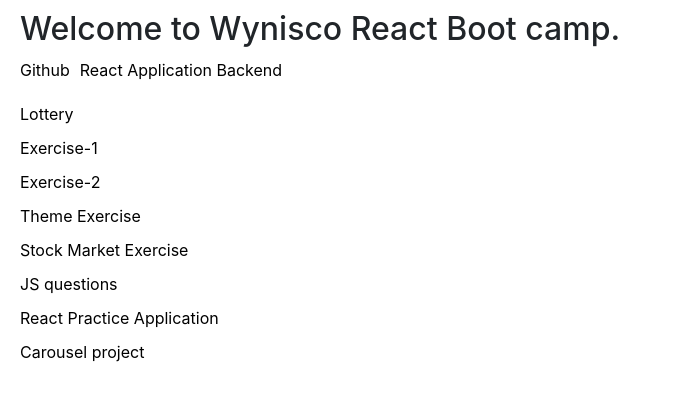
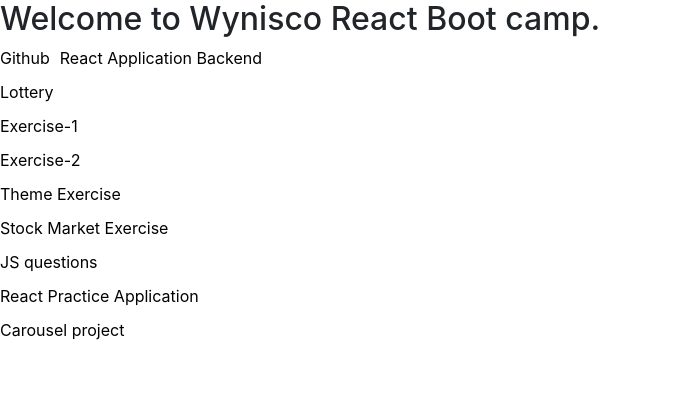
Before and after one commit to vrkonudula/playground, a React (Create React App) app: page / in a window 1280 px wide. Shown: the top 400 px of the page, without its empty margins (0-681 px from the left). Built offline with nearby package versions, Linux system fonts and the light colour scheme.

Commit message:
Style changes

```diff
--- a/src/css/Home.css
+++ b/src/css/Home.css
@@ -1,6 +1,3 @@
-div {
-    margin: 10px;
-}
 nav {
     display: flex;
     flex-direction: column;
```
